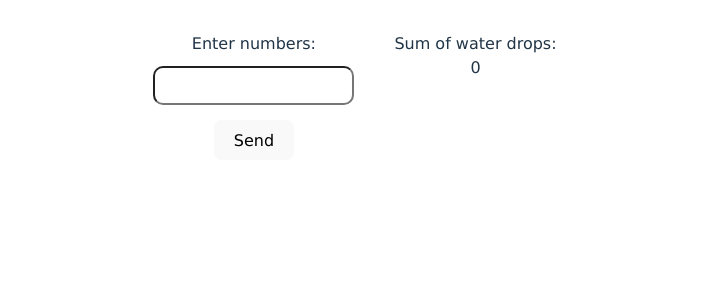
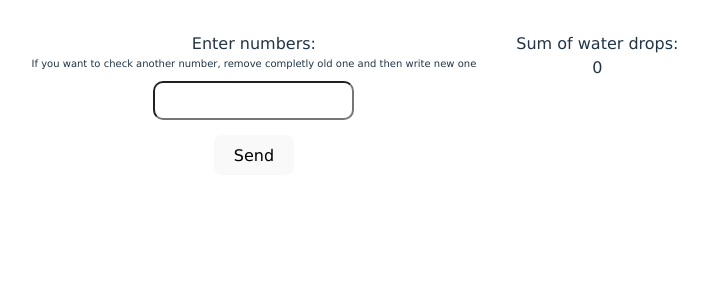
Before and after one commit to magdalsen/blocks-on-surface, a React (Vite) app: page / in a window 1280 px wide. Shown: the top 300 px of the page, without its empty margins (285-993 px from the left). Built offline with nearby package versions, Linux system fonts and the light colour scheme.

Commit message:
add info about usage

```diff
--- a/src/App.css
+++ b/src/App.css
@@ -50,3 +50,8 @@
 .block-nav__el {
   margin:  0 20px 0 20px;
 }
+
+.label-text {
+  font-size: 10px;
+  white-space: pre-line;
+}
--- a/src/App.tsx
+++ b/src/App.tsx
@@ -68,6 +68,7 @@ useEffect(() => {
         <div className='block-nav__el'>
           <form onSubmit={handleSubmit}>
             <label>Enter numbers:</label>
+            <div className='label-text'>If you want to check another number, remove completly old one and then write new one</div>
               <div>
               <input
                 type="number"
```
